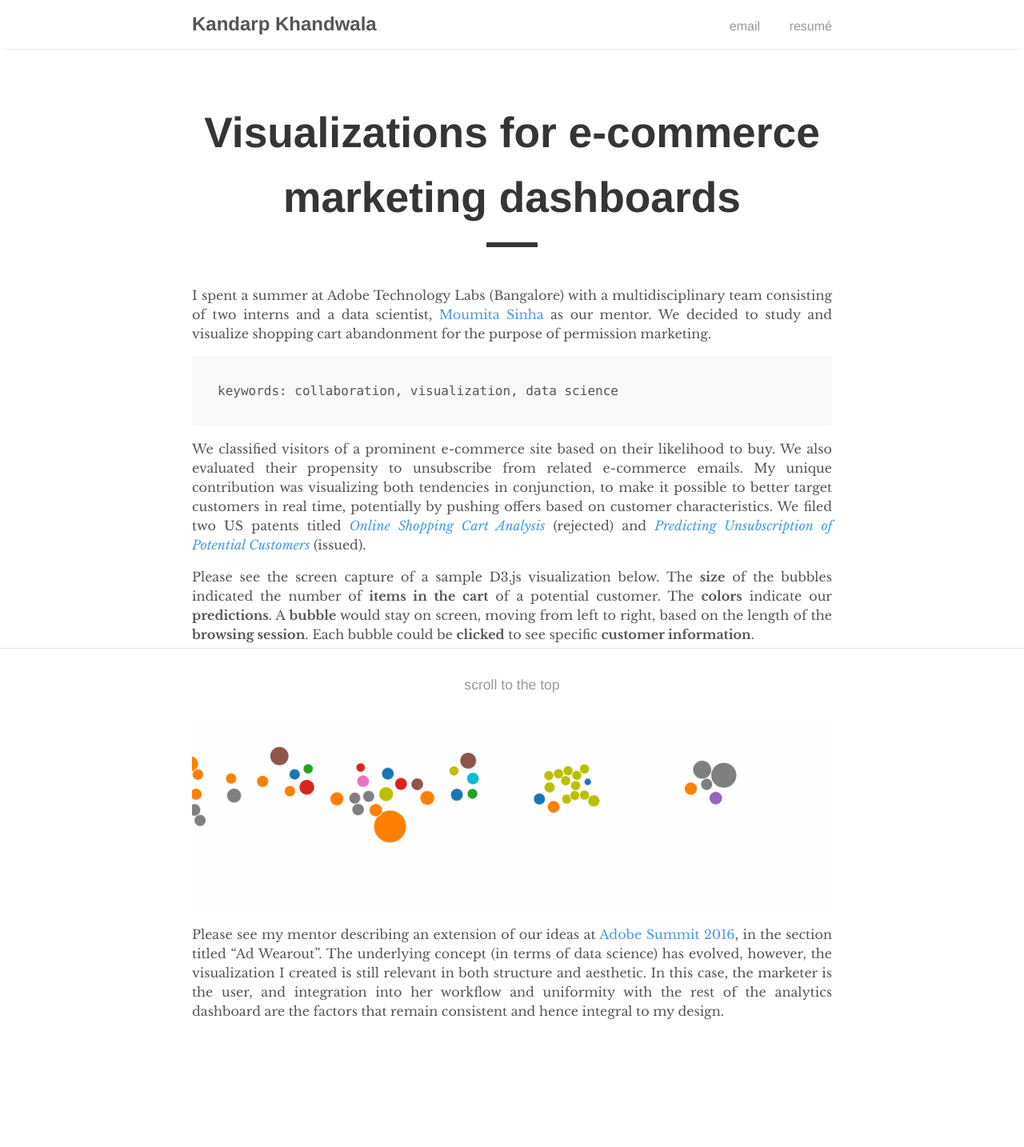
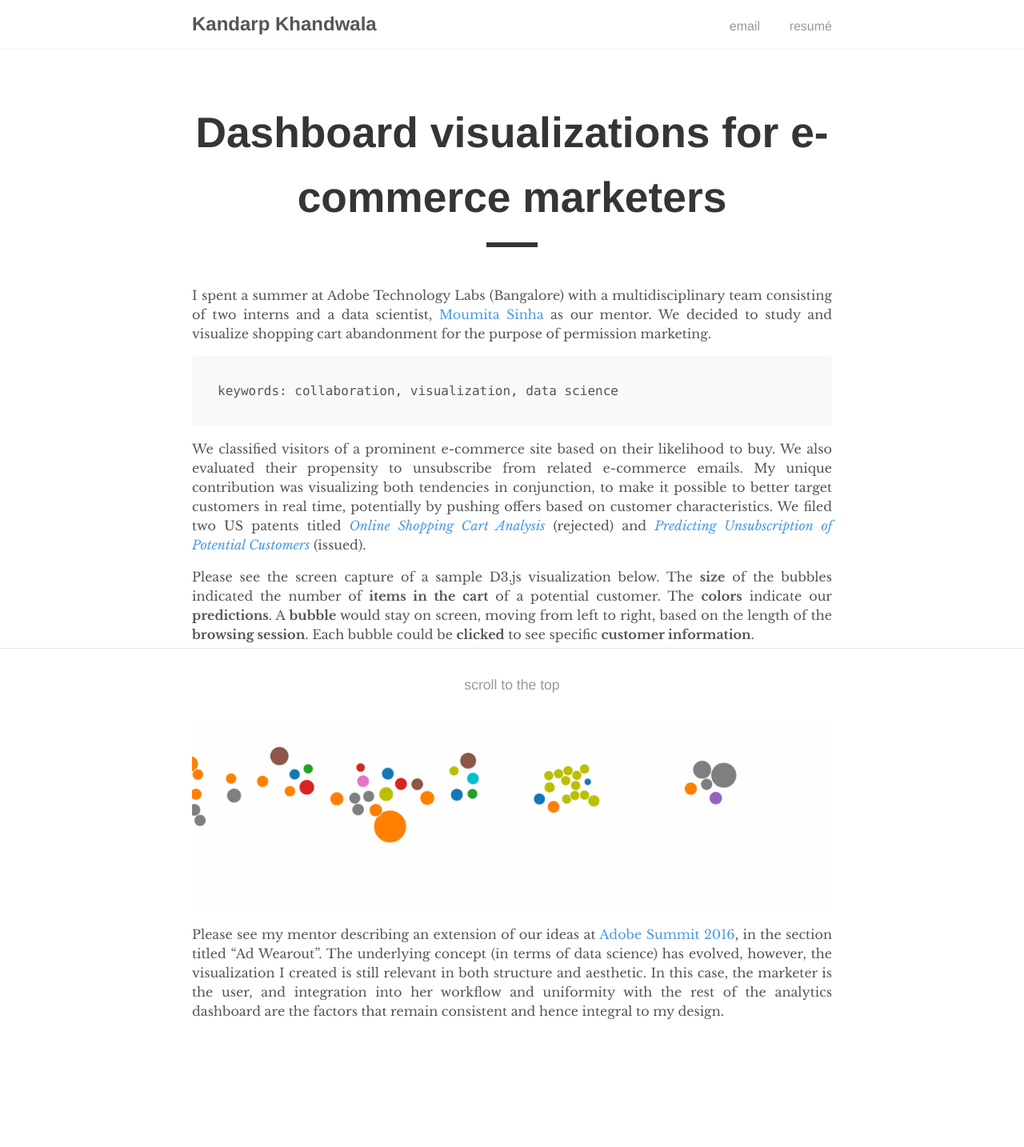
Before and after one commit to kandarpksk/kandarpksk.github.io, a Jekyll site: the page built from _posts/2018-01-27-adobe.md, in a window 1280 px wide. Shown: the whole page at 80% size. Built offline with Jekyll 4.4.1, drawn with Linux system fonts in a browser that asks for light colours.

Commit message:
Update 2018-01-27-adobe.md

```diff
--- a/_posts/2018-01-27-adobe.md
+++ b/_posts/2018-01-27-adobe.md
@@ -1,6 +1,6 @@
 ---
 layout: post
-title: "Visualizations for e-commerce marketing dashboards"
+title: "Dashboard visualizations for e-commerce marketers"
 permalink: /adobe-research
 excerpt: I spent a summer at Adobe Technology Labs (Bangalore) with a multidisciplinary team consisting of two interns and a data scientist, Moumita Sinha. We decided to study and visualize shopping cart abandonment for the purpose of permission marketing. We classified visitors of a prominent e-commerce site...
 ---
```
